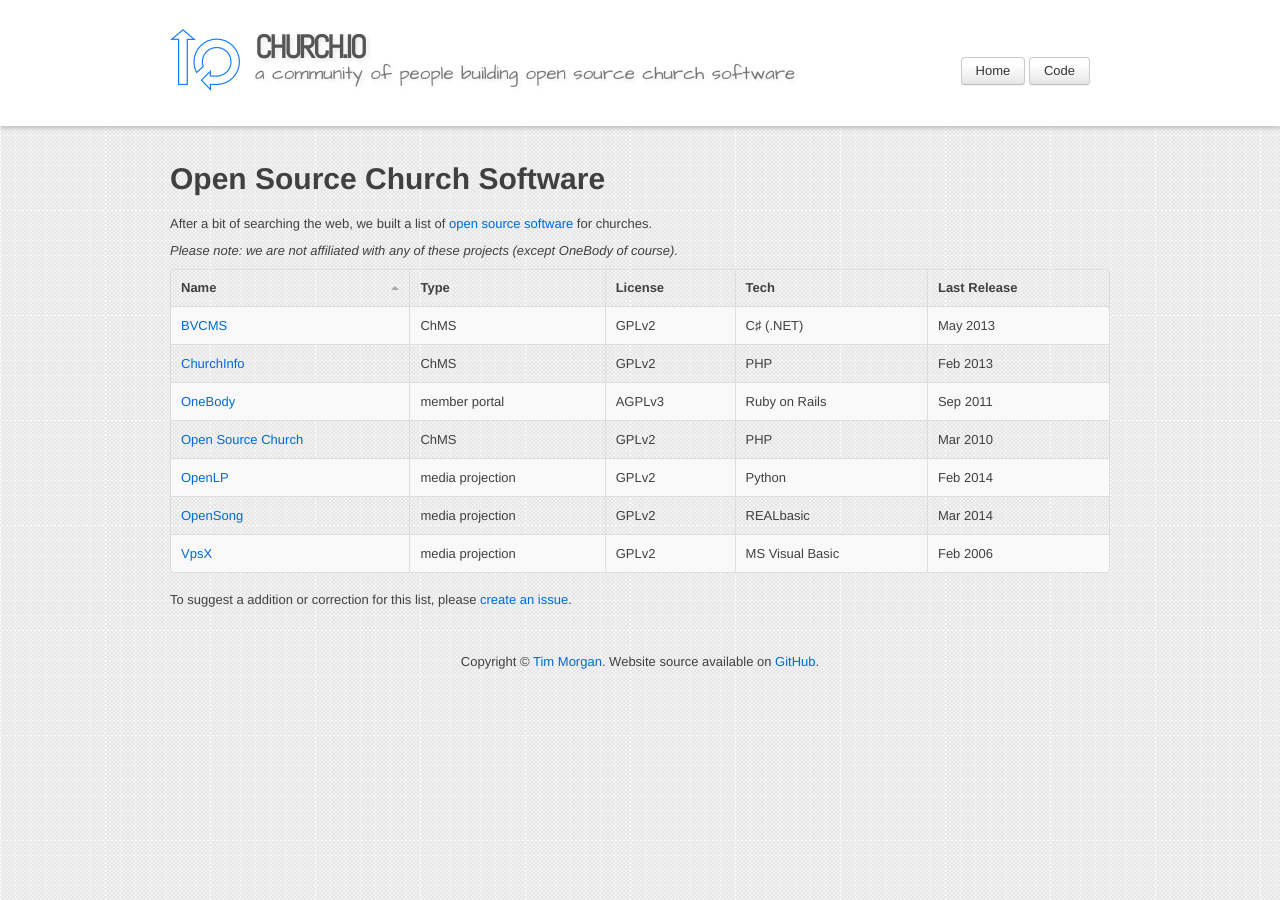
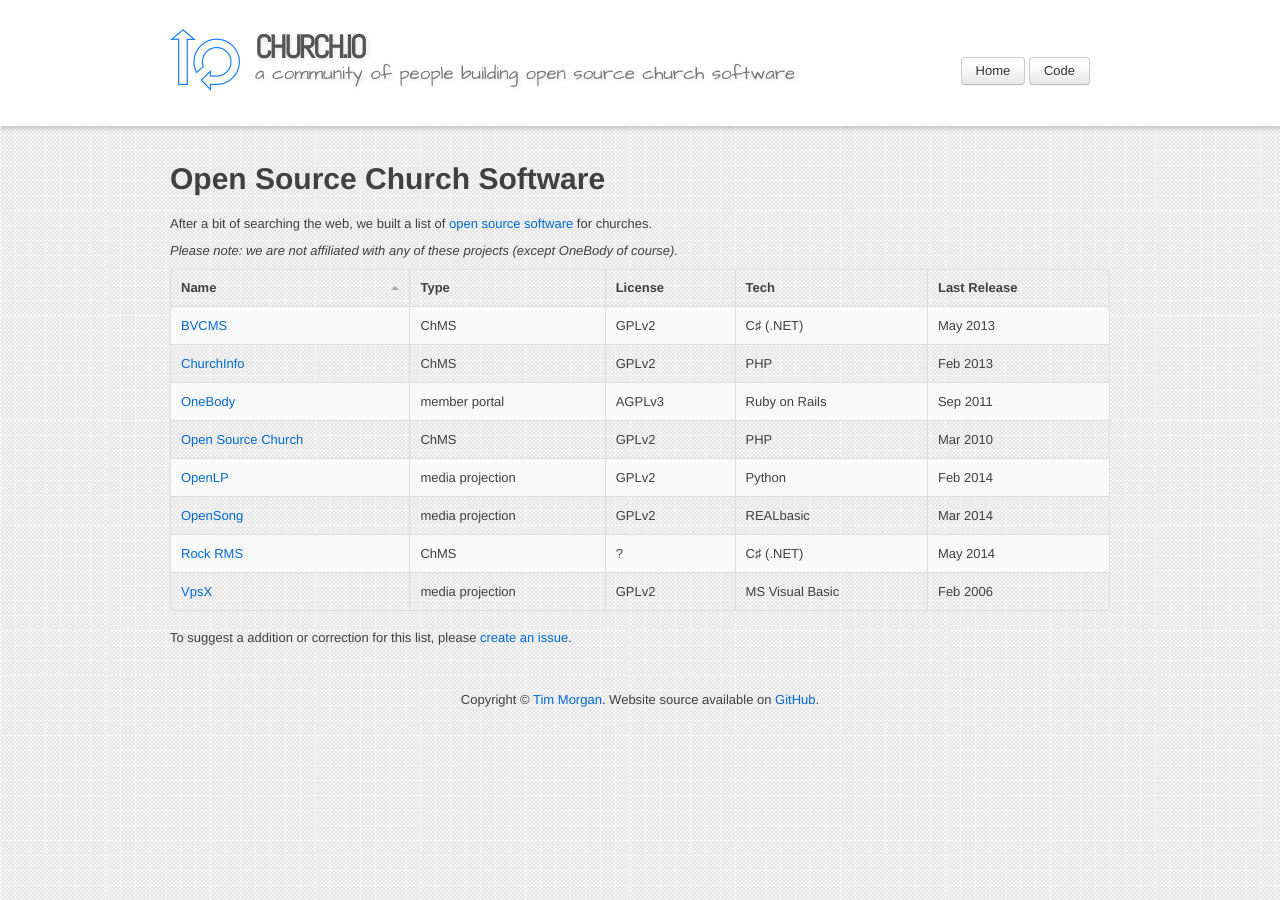
Before and after one commit to seven1m/old-churchio-website, a Jekyll site: the page built from open-source-church-software/index.md, in a window 1280 px wide. Built offline with Jekyll 4.4.1, drawn with Linux system fonts in a browser that asks for light colours; Markdown is read by kramdown in place of the engine named in the settings.

Commit message:
Add Rock RMS (can't find license though).

```diff
--- a/open-source-church-software/index.md
+++ b/open-source-church-software/index.md
@@ -16,6 +16,7 @@
 [Open Source Church](http://sourceforge.net/projects/osc/) | ChMS             | GPLv2   | PHP             | Mar 2010
 [OpenLP](http://sourceforge.net/projects/openlp/)          | media projection | GPLv2   | Python          | Feb 2014
 [OpenSong](http://sourceforge.net/projects/opensong/)      | media projection | GPLv2   | REALbasic       | Mar 2014
+[Rock RMS](https://github.com/SparkDevNetwork/Rock)        | ChMS             | ?       | C♯ (.NET)       | May 2014
 [VpsX](http://sourceforge.net/projects/vpsx/)              | media projection | GPLv2   | MS Visual Basic | Feb 2006
 
 To suggest a addition or correction for this list, please [create an issue](https://github.com/churchio/website/issues).
```
